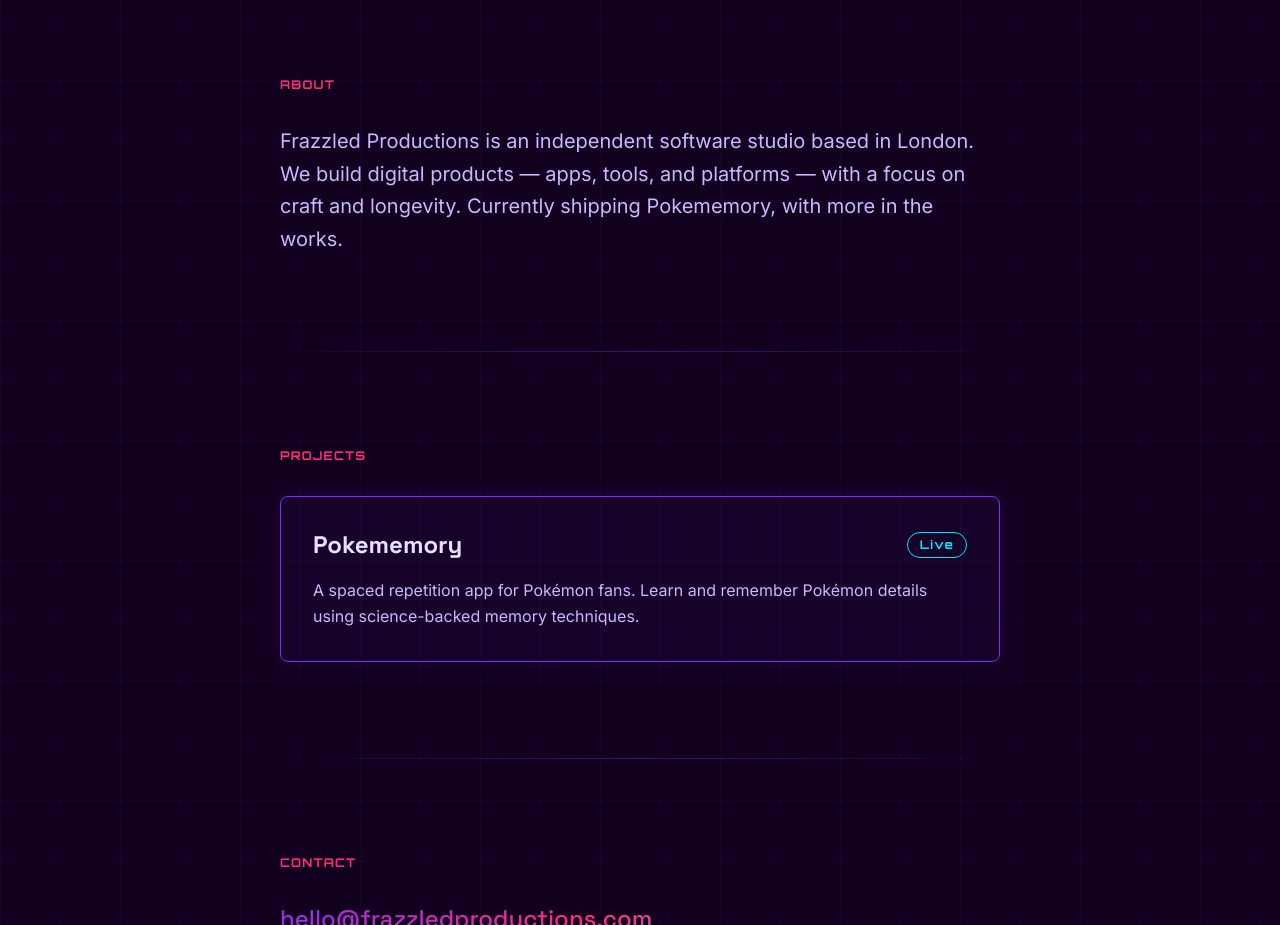
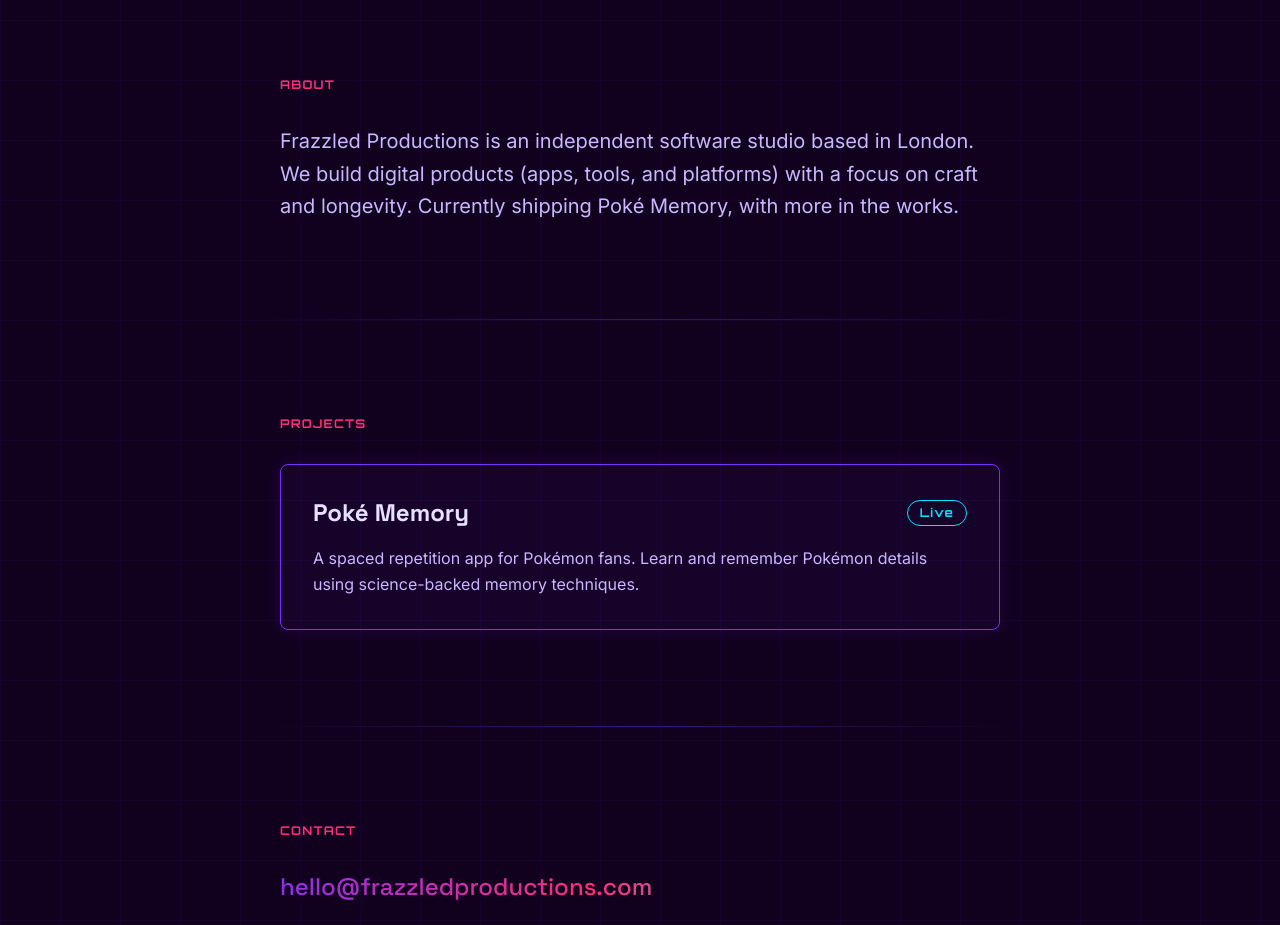
Before and after one commit to Frazzled-Productions/website, a Next.js app: page / in a window 1280 px wide. Shown: the part 820-1745 px from the top of the page. Built offline with nearby package versions, Linux system fonts and the light colour scheme.

Commit message:
Use canonical 'Poké Memory' name; drop em dashes in About copy (#2)
Standardise the product name to 'Poké Memory' (accent + space) to match
the app and docs. Also restructure the About sentence to remove em dashes
per house style.

```diff
--- a/app/page.tsx
+++ b/app/page.tsx
@@ -38,8 +38,8 @@
           style={{ color: "var(--text-muted)" }}
         >
           Frazzled Productions is an independent software studio based in London.
-          We build digital products — apps, tools, and platforms — with a focus on
-          craft and longevity. Currently shipping Pokememory, with more in the works.
+          We build digital products (apps, tools, and platforms) with a focus on
+          craft and longevity. Currently shipping Poké Memory, with more in the works.
         </p>
       </section>
 
@@ -64,7 +64,7 @@
               className="text-2xl font-bold"
               style={{ fontFamily: "var(--font-space-grotesk)", color: "var(--text)" }}
             >
-              Pokememory
+              Poké Memory
             </h3>
             <span
               className="text-xs tracking-widest px-3 py-1 rounded-full border"
```
